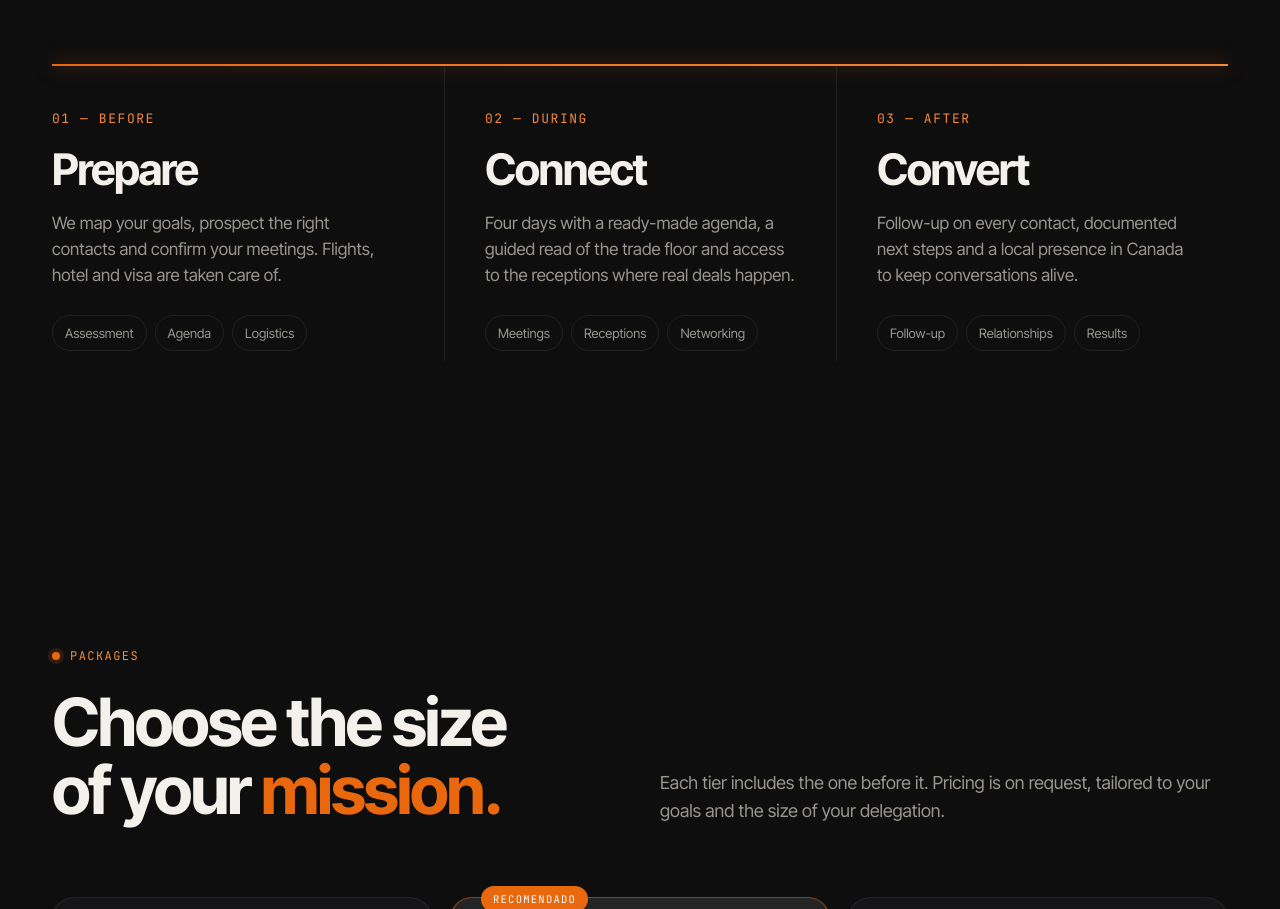
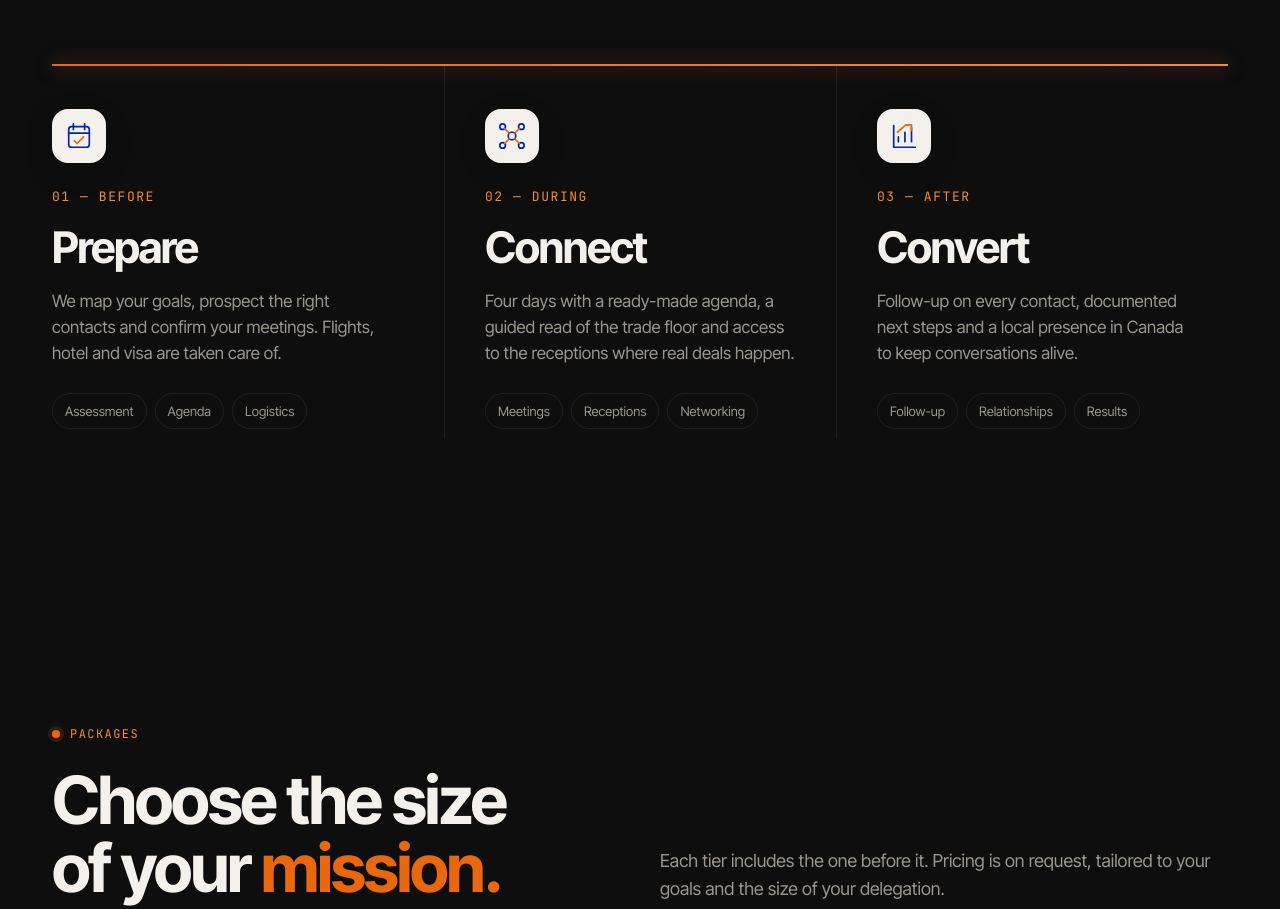
Before and after one commit to pedrohjc/next-pdac, a plain HTML site: page en.html in a window 1280 px wide. Shown: the part 3693-4602 px from the top of the page. Drawn offline with nearby package versions, Linux system fonts and the light colour scheme; no server answers; animation ran at ten frames a second.

Commit message:
Add blue globe continents and brand-colored phase icons

```diff
--- a/en.html
+++ b/en.html
@@ -14,7 +14,7 @@
   --line:rgba(255,255,255,.08); --line2:rgba(255,255,255,.14);
   --text:#F4F1EC; --muted:#9A968F; --dim:#6A6762;
   --orange:#EA680D; --orange2:#F48A3B; --orange-soft:rgba(234,104,13,.14);
-  --blue:#0624A6; --wa:#25D366;
+  --blue:#0624A6; --blue-light:#6486FF; --wa:#25D366;
   --radius:18px;
   --max:1240px;
   --sans:"Inter Tight",system-ui,-apple-system,Segoe UI,Roboto,sans-serif;
@@ -146,6 +146,9 @@ section{position:relative}
 .phase .tags{display:flex;flex-wrap:wrap;gap:8px;margin-top:26px}
 .tag{font-size:13px;padding:7px 12px;border:1px solid var(--line);border-radius:999px;color:var(--muted)}
 
+.phase-icon{display:grid;place-items:center;width:54px;height:54px;margin-bottom:24px;border-radius:16px;background:#F4F1EC;box-shadow:0 8px 28px rgba(0,0,0,.14)}
+.phase-icon svg{width:30px;height:30px;fill:none;stroke:var(--blue);stroke-width:1.8;stroke-linecap:round;stroke-linejoin:round}
+.phase-icon .detail{stroke:var(--orange)}
 /* founders */
 .founders{background:var(--bg2);border-top:1px solid var(--line);border-bottom:1px solid var(--line);overflow:hidden}
 .quote{font-size:clamp(30px,3.8vw,54px);font-weight:600;letter-spacing:-.03em;line-height:1.12;max-width:22ch}
@@ -546,18 +549,21 @@ footer{position:relative;border-top:1px solid var(--line);background:var(--bg2);
     <div class="phases rv" id="phases">
       <div class="progress"></div>
       <div class="phase">
+        <div class="phase-icon" aria-hidden="true"><svg viewBox="0 0 32 32"><rect x="5" y="6" width="22" height="22" rx="3"/><path d="M10 3v6m12-6v6M5 13h22"/><path class="detail" d="m11 21 3 3 7-7"/></svg></div>
         <div class="num">01 — BEFORE</div>
         <h3>Prepare</h3>
         <p>We map your goals, prospect the right contacts and confirm your meetings. Flights, hotel and visa are taken care of.</p>
         <div class="tags"><span class="tag">Assessment</span><span class="tag">Agenda</span><span class="tag">Logistics</span></div>
       </div>
       <div class="phase">
+        <div class="phase-icon" aria-hidden="true"><svg viewBox="0 0 32 32"><circle cx="16" cy="16" r="4"/><circle cx="6" cy="6" r="3"/><circle cx="26" cy="6" r="3"/><circle cx="6" cy="26" r="3"/><circle cx="26" cy="26" r="3"/><path class="detail" d="m8 8 5 5m6 0 5-5M8 24l5-5m6 0 5 5"/></svg></div>
         <div class="num">02 — DURING</div>
         <h3>Connect</h3>
         <p>Four days with a ready-made agenda, a guided read of the trade floor and access to the receptions where real deals happen.</p>
         <div class="tags"><span class="tag">Meetings</span><span class="tag">Receptions</span><span class="tag">Networking</span></div>
       </div>
       <div class="phase">
+        <div class="phase-icon" aria-hidden="true"><svg viewBox="0 0 32 32"><path d="M5 5v23h23M10 22v-5m7 5V12m7 10V7"/><path class="detail" d="m9 12 8-7 6-1m-5 0h6v6"/></svg></div>
         <div class="num">03 — AFTER</div>
         <h3>Convert</h3>
         <p>Follow-up on every contact, documented next steps and a local presence in Canada to keep conversations alive.</p>
@@ -1152,7 +1158,7 @@ render();
       else buckets[Math.min(3, Math.floor(p[2]*4))].push(p);
     }
     buckets.forEach((b, i) => {
-      ctx.fillStyle = `rgba(244,241,236,${.12 + i*.17})`; ctx.beginPath();
+      ctx.fillStyle = `rgba(100,134,255,${.22 + i*.21})`; ctx.beginPath();
       for (const p of b) ctx.rect(p[0] - ds/2, p[1] - ds/2, ds, ds);
       ctx.fill();
     });
```
Also changed, not shown: index.html (+8 -2 lines).
